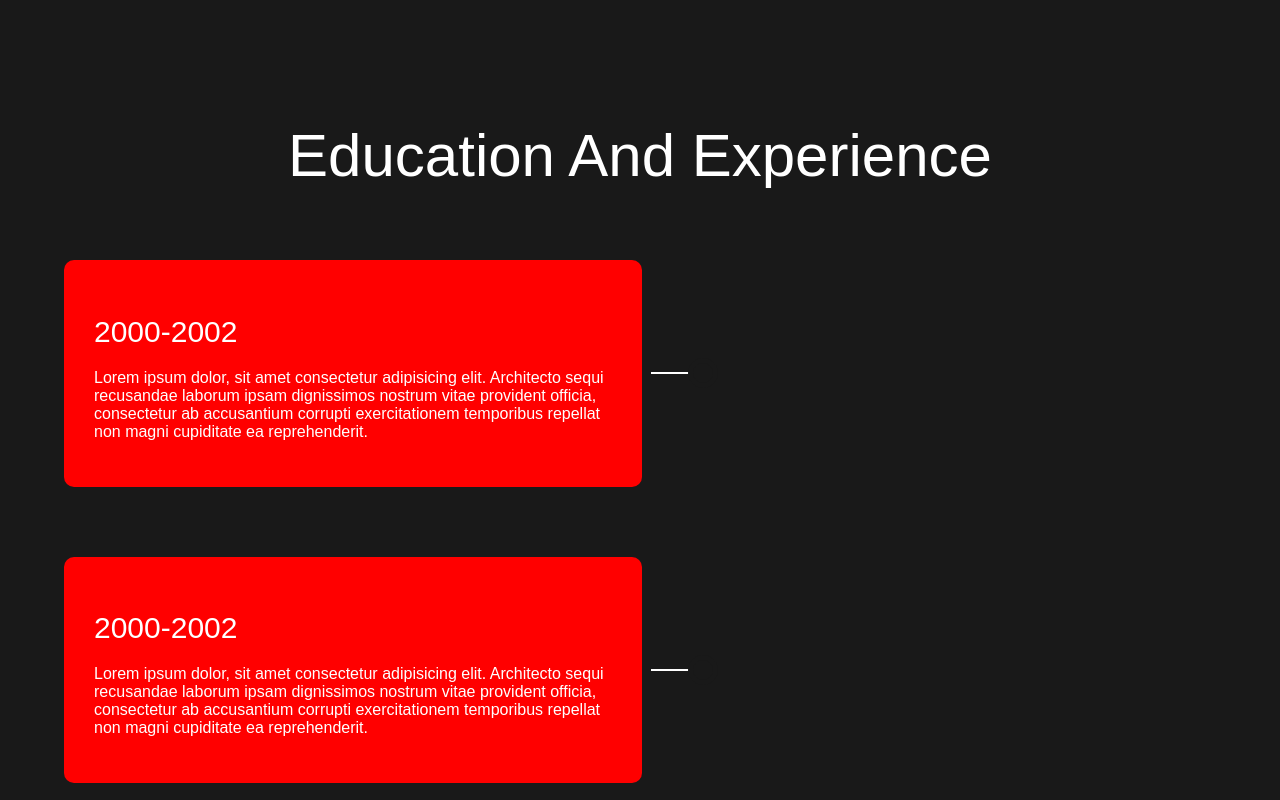
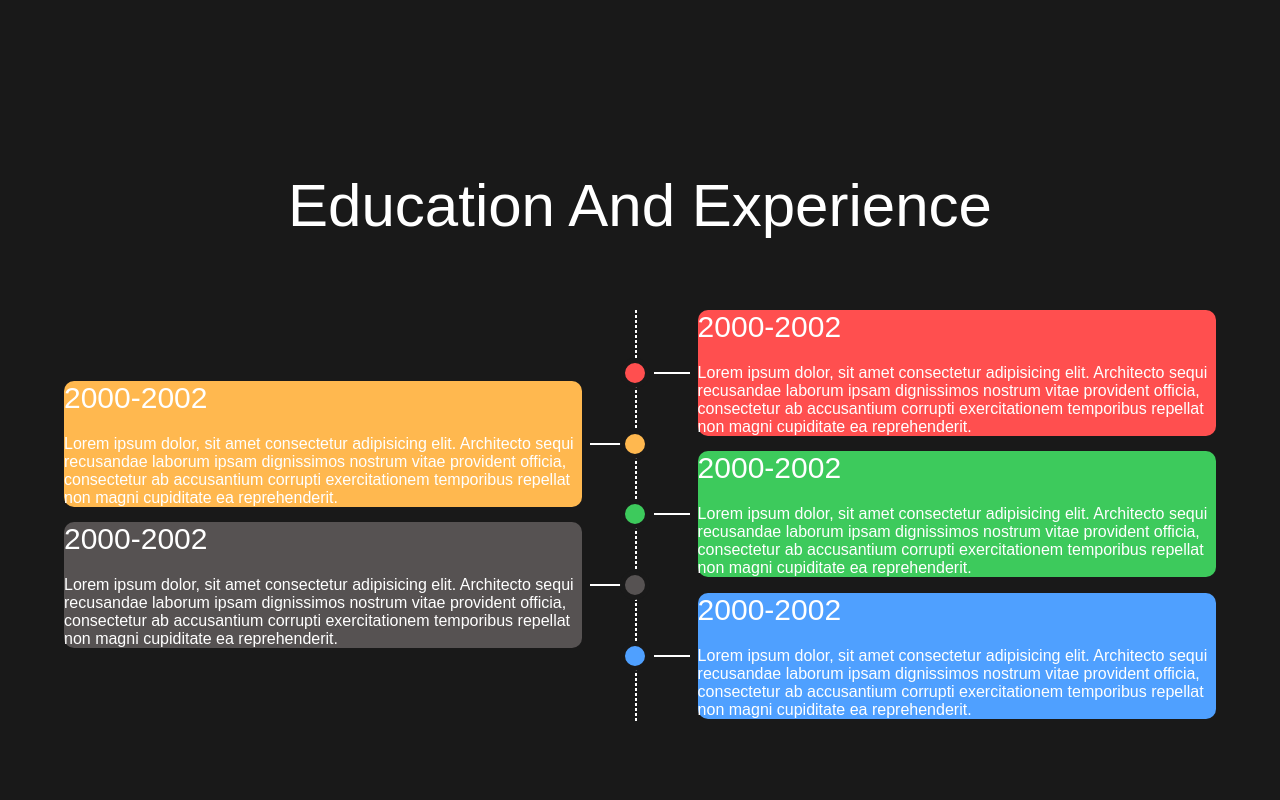
Before and after one commit to Bohdan-Ta/Resume, a React (Create React App) app: page /about in a window 1280 px wide. Shown: the part 1720-2520 px from the top of the page. Built offline with nearby package versions, Linux system fonts and the light colour scheme.

Commit message:
add Education style

```diff
--- /dev/null
+++ b/src/components/About/Education/Education.jsx
@@ -0,0 +1,59 @@
+import s from './Education.module.css'
+
+export const Education = () => {
+	return (
+		<div className={s.timeline}>
+			<h1 className={s.heading}>education and experience</h1>
+			<div className={s.card}>
+				<div className={s.cardBody}>
+					<h2 className={s.title}>2000-2002</h2>
+					<p class='card-detail'>
+						Lorem ipsum dolor, sit amet consectetur adipisicing elit. Architecto sequi recusandae laborum ipsam
+						dignissimos nostrum vitae provident officia, consectetur ab accusantium corrupti exercitationem temporibus
+						repellat non magni cupiditate ea reprehenderit.
+					</p>
+				</div>
+			</div>
+			<div className={s.card}>
+				<div className={s.cardBody}>
+					<h2 className={s.title}>2000-2002</h2>
+					<p class='card-detail'>
+						Lorem ipsum dolor, sit amet consectetur adipisicing elit. Architecto sequi recusandae laborum ipsam
+						dignissimos nostrum vitae provident officia, consectetur ab accusantium corrupti exercitationem temporibus
+						repellat non magni cupiditate ea reprehenderit.
+					</p>
+				</div>
+			</div>
+			<div className={s.card}>
+				<div className={s.cardBody}>
+					<h2 className={s.title}>2000-2002</h2>
+					<p class='card-detail'>
+						Lorem ipsum dolor, sit amet consectetur adipisicing elit. Architecto sequi recusandae laborum ipsam
+						dignissimos nostrum vitae provident officia, consectetur ab accusantium corrupti exercitationem temporibus
+						repellat non magni cupiditate ea reprehenderit.
+					</p>
+				</div>
+			</div>
+			<div className={s.card}>
+				<div className={s.cardBody}>
+					<h2 className={s.title}>2000-2002</h2>
+					<p class='card-detail'>
+						Lorem ipsum dolor, sit amet consectetur adipisicing elit. Architecto sequi recusandae laborum ipsam
+						dignissimos nostrum vitae provident officia, consectetur ab accusantium corrupti exercitationem temporibus
+						repellat non magni cupiditate ea reprehenderit.
+					</p>
+				</div>
+			</div>
+			<div className={s.card}>
+				<div className={s.cardBody}>
+					<h2 className={s.title}>2000-2002</h2>
+					<p class='card-detail'>
+						Lorem ipsum dolor, sit amet consectetur adipisicing elit. Architecto sequi recusandae laborum ipsam
+						dignissimos nostrum vitae provident officia, consectetur ab accusantium corrupti exercitationem temporibus
+						repellat non magni cupiditate ea reprehenderit.
+					</p>
+				</div>
+			</div>
+		</div>
+	)
+}
--- /dev/null
+++ b/src/components/About/Education/Education.module.css
@@ -0,0 +1,108 @@
+.timeline {
+	display: block;
+	width: 90%;
+	margin: 150px auto;
+}
+.heading {
+	text-align: center;
+	font-size: 60px;
+	color: #fff;
+	text-transform: capitalize;
+	font-weight: 300;
+	margin-bottom: 100px;
+}
+.timeline .heading {
+	margin-bottom: 150px;
+}
+.card {
+	width: 45%;
+	/* padding: 30px; */
+	border-radius: 10px;
+	color: #fff;
+	display: block;
+	margin: -80px 0;
+	position: relative;
+	background: #f00;
+}
+.card:nth-child(even) {
+	margin-left: auto;
+}
+.card:nth-child(even):before {
+	content: '';
+	position: absolute;
+	left: -15%;
+	top: 50%;
+	transform: translateY(-50%);
+	width: 20px;
+	height: 20px;
+	border: 5px solid #191919;
+	border-radius: 50%;
+}
+.card:nth-child(even):after {
+	content: '';
+	position: absolute;
+	left: -8.5%;
+	top: 50%;
+	transform: translateY(-50%);
+	width: 7%;
+	height: 2px;
+	background: #fff;
+	z-index: -1;
+}
+.card:nth-child(odd):before {
+	content: '';
+	position: absolute;
+	right: -13%;
+	top: 50%;
+	transform: translateY(-50%);
+	width: 20px;
+	height: 20px;
+	border: 5px solid #191919;
+	border-radius: 50%;
+}
+.card:nth-child(odd):after {
+	content: '';
+	position: absolute;
+	right: -8.5%;
+	top: 50%;
+	transform: translateY(-50%);
+	width: 7%;
+	height: 2px;
+	background: #fff;
+	z-index: -1;
+}
+.card:nth-child(2),
+.card:nth-child(2):before {
+	background: #ff4f4f;
+}
+.card:nth-child(3),
+.card:nth-child(3):before {
+	background: #ffb84f;
+}
+.card:nth-child(4),
+.card:nth-child(4):before {
+	background: #3dca5c;
+}
+.card:nth-child(5),
+.card:nth-child(5):before {
+	background: #565252;
+}
+.card:nth-child(6),
+.card:nth-child(6):before {
+	background: #4fa0ff;
+}
+.card:nth-child(even) .cardBody:before {
+	content: '';
+	position: absolute;
+	left: -12%;
+	top: 0;
+	width: 0px;
+	height: 100%;
+	border: 1px dashed #fff;
+	z-index: -1;
+}
+.title {
+	font-size: 30px;
+	font-weight: 300;
+	margin-bottom: 20px;
+}
--- /dev/null
+++ b/src/components/About/Education/index.js
@@ -0,0 +1 @@
+export { default } from './Education'
--- a/src/components/About/Education/index.jsx
+++ /dev/null
@@ -1,191 +0,0 @@
-import styled from 'styled-components'
-
-const Section = styled.div`
-	width: 100%;
-	margin: 100px 0;
-
-	h1 {
-		text-align: center;
-		font-size: 60px;
-		color: #fff;
-		text-transform: capitalize;
-		font-weight: 300;
-		margin-bottom: 150px;
-	}
-`
-// const Container = styled.div`
-// 	display: block;
-// 	width: 90%;
-// 	margin: 150px auto;
-// 	margin-bottom: 150px;
-// `
-const CardWrapp = styled.div`
-	display: block;
-	width: 90%;
-	margin: 150px auto;
-
-	h2 {
-		font-size: 30px;
-		font-weight: 300;
-		margin-bottom: 20px;
-	}
-`
-const Card = styled.div`
-	width: 45%;
-	padding: 30px;
-	border-radius: 10px;
-	color: #fff;
-	display: block;
-	margin: -80px 0;
-	position: relative;
-	background: #f00;
-
-	&:nth-child(even) {
-		margin-left: auto;
-	}
-
-	&:nth-child(even):before {
-		div {
-			content: '';
-			position: absolute;
-			left: -15%;
-			top: 50%;
-			transform: translateY(-50%);
-			width: 20px;
-			height: 20px;
-			border: 5px solid #191919;
-			border-radius: 50%;
-		}
-	}
-
-	&:nth-child(even):after {
-		div {
-			content: '';
-			position: absolute;
-			left: -8.5%;
-			top: 50%;
-			transform: translateY(-50%);
-			width: 7%;
-			height: 2px;
-			background: #fff;
-			z-index: -1;
-		}
-	}
-
-	&:nth-child(odd):before {
-		content: '';
-		position: absolute;
-		right: -13%;
-		top: 50%;
-		transform: translateY(-50%);
-		width: 20px;
-		height: 20px;
-		border: 5px solid #191919;
-		border-radius: 50%;
-	}
-
-	&:nth-child(odd):after {
-		content: '';
-		position: absolute;
-		right: -8.5%;
-		top: 50%;
-		transform: translateY(-50%);
-		width: 7%;
-		height: 2px;
-		background: #fff;
-		z-index: -1;
-	}
-
-	&:nth-child(2),
-	&:nth-child(2):before {
-		background: #ff4f4f;
-	}
-	&:nth-child(3),
-	&:nth-child(3):before {
-		background: #ffb84f;
-	}
-	&:nth-child(4),
-	&:nth-child(4):before {
-		background: #3dca5c;
-	}
-	&:nth-child(5),
-	&:nth-child(5):before {
-		background: #565252;
-	}
-	&:nth-child(6),
-	&:nth-child(6):before {
-		background: #4fa0ff;
-	}
-	&:nth-child(even) {
-		div {
-			content: '';
-			position: absolute;
-			left: -12%;
-			top: 0;
-			width: 0px;
-			height: 100%;
-			border: 1px dashed #fff;
-			z-index: -1;
-		}
-	}
-`
-
-export const Education = () => {
-	return (
-		<Section>
-			{/* <Container> */}
-			<h1>education and experience</h1>
-			<CardWrapp>
-				<Card>
-					<h2>2000-2002</h2>
-					<p>
-						Lorem ipsum dolor, sit amet consectetur adipisicing elit. Architecto sequi recusandae laborum ipsam
-						dignissimos nostrum vitae provident officia, consectetur ab accusantium corrupti exercitationem temporibus
-						repellat non magni cupiditate ea reprehenderit.
-					</p>
-				</Card>
-			</CardWrapp>
-			<CardWrapp>
-				<Card>
-					<h2>2000-2002</h2>
-					<p>
-						Lorem ipsum dolor, sit amet consectetur adipisicing elit. Architecto sequi recusandae laborum ipsam
-						dignissimos nostrum vitae provident officia, consectetur ab accusantium corrupti exercitationem temporibus
-						repellat non magni cupiditate ea reprehenderit.
-					</p>
-				</Card>
-			</CardWrapp>
-			<CardWrapp>
-				<Card>
-					<h2>2000-2002</h2>
-					<p>
-						Lorem ipsum dolor, sit amet consectetur adipisicing elit. Architecto sequi recusandae laborum ipsam
-						dignissimos nostrum vitae provident officia, consectetur ab accusantium corrupti exercitationem temporibus
-						repellat non magni cupiditate ea reprehenderit.
-					</p>
-				</Card>
-			</CardWrapp>
-			<CardWrapp>
-				<Card>
-					<h2>2000-2002</h2>
-					<p>
-						Lorem ipsum dolor, sit amet consectetur adipisicing elit. Architecto sequi recusandae laborum ipsam
-						dignissimos nostrum vitae provident officia, consectetur ab accusantium corrupti exercitationem temporibus
-						repellat non magni cupiditate ea reprehenderit.
-					</p>
-				</Card>
-			</CardWrapp>
-			<CardWrapp>
-				<Card>
-					<h2>2000-2002</h2>
-					<p>
-						Lorem ipsum dolor, sit amet consectetur adipisicing elit. Architecto sequi recusandae laborum ipsam
-						dignissimos nostrum vitae provident officia, consectetur ab accusantium corrupti exercitationem temporibus
-						repellat non magni cupiditate ea reprehenderit.
-					</p>
-				</Card>
-			</CardWrapp>
-			{/* </Container> */}
-		</Section>
-	)
-}
--- a/src/components/About/index.jsx
+++ b/src/components/About/index.jsx
@@ -5,7 +5,7 @@
 import styled from 'styled-components'
 
 import { Skills } from './Skills'
-import { Education } from './Education'
+import { Education } from './Education/Education'
 
 import my_photo from '../../images/photo_my.png'
 
```
